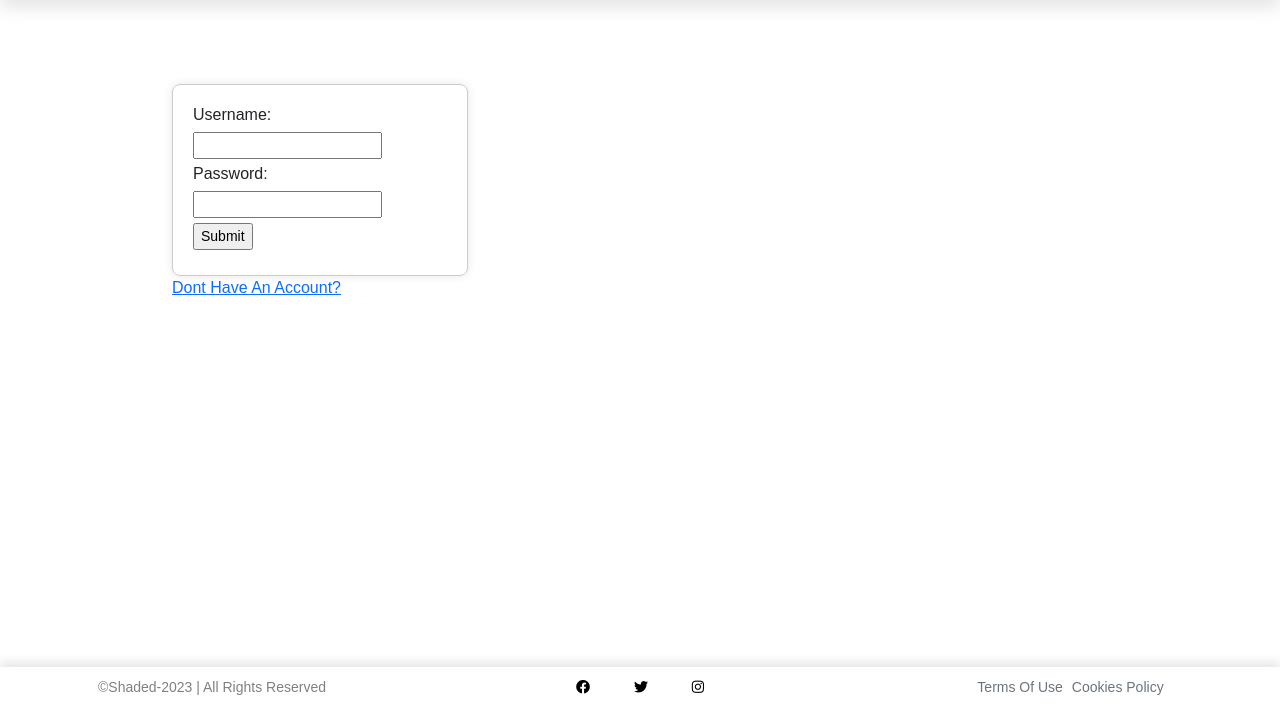
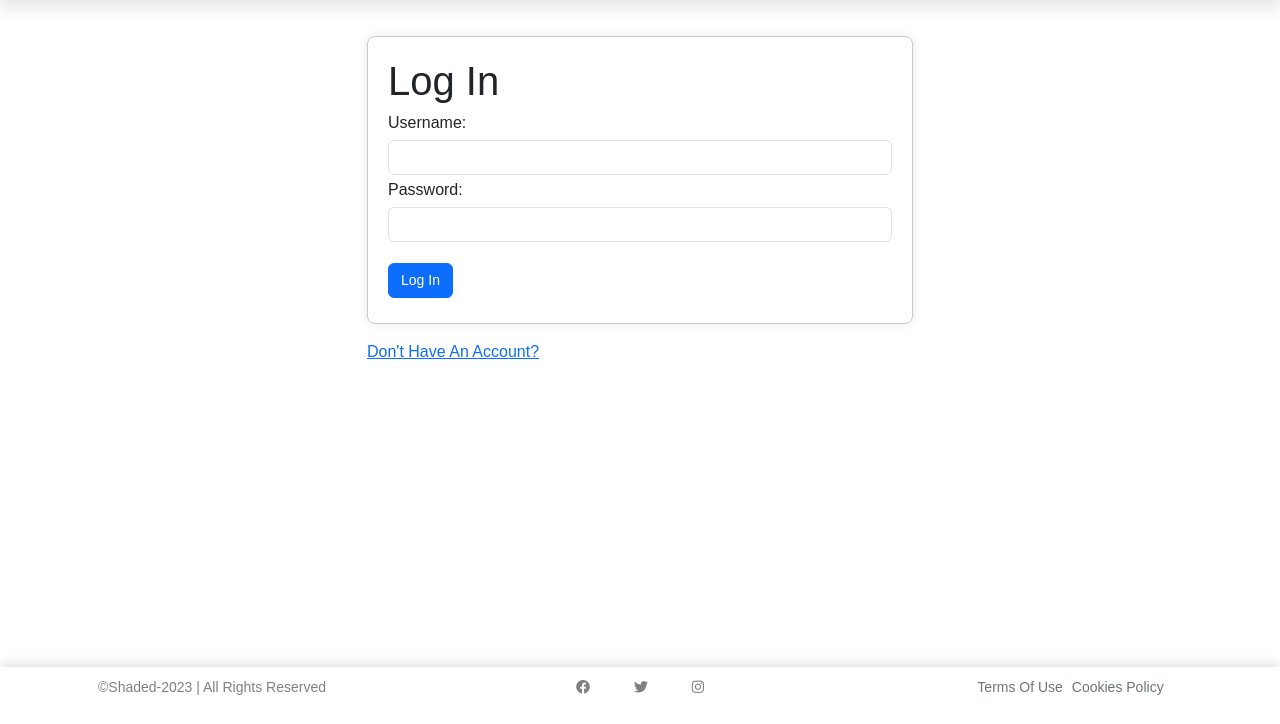
Before and after one commit to Archa-dev/Team-project-25, a PHP site: page /login.php in a window 1280 px wide. Shown: the part 76-800 px from the top of the page. Run offline with PHP 8.4, Linux system fonts and the light colour scheme.

Commit message:
Update login.php
Updated nav bar, added footer, edited the style code and edited the form. - Maryam

```diff
--- a/login.php
+++ b/login.php
@@ -2,18 +2,13 @@
 <html lang="en">
 
 <head>
-
 <meta charset="UTF-8" />
-    <title>Login - SHADED</title>
+    <title>Log In - SHADED</title>
     <link rel="stylesheet" href="https://cdn.jsdelivr.net/npm/bootstrap@5.3.2/dist/css/bootstrap.min.css"
         integrity="sha384-T3c6CoIi6uLrA9TneNEoa7RxnatzjcDSCmG1MXxSR1GAsXEV/Dwwykc2MPK8M2HN"
         crossorigin="anonymous">
     <link rel="stylesheet" href="https://cdnjs.cloudflare.com/ajax/libs/font-awesome/5.15.3/css/all.min.css">
 
-  <title>Login</title>
-  <h1>Login</h1>
-
-</head>
 <style>
    html {
     font-size: 100%;
@@ -79,7 +74,7 @@ main {
     /* Adjust the margin bottom to match the height of the footer */
 }
 
-/*Sign Up Styles by Maryam*/
+/*Log In Form Styles by Maryam*/
 .login-form {
             width: 100%;
             max-width: 600px;
@@ -125,7 +120,7 @@ main {
 
 .social-icons a {
             margin: 0 20px;
-            color: #000;
+            color: grey;
             font-size: 14px;
         }
 
@@ -139,10 +134,17 @@ main {
     text-decoration: underline; /* Add underlining on hover if desired */
     color: #000; /* Change the hover color as needed */
 }
-
 </style>
+</head>
 
 <body>
+
+<!--bootstrap js-->
+<script src="https://cdn.jsdelivr.net/npm/bootstrap@5.3.2/dist/js/bootstrap.bundle.min.js"
+                integrity="sha384-C6RzsynM9kWDrMNeT87bh95OGNyZPhcTNXj1NW7RuBCsyN/o0jlpcV8Qyq46cDfL"
+                crossorigin="anonymous">
+        </script>
+
 <header>
         <!-- added bootstrap navbar utility classes -->
         <nav class="navbar navbar-expand-sm w-100">
@@ -275,24 +277,55 @@ main {
         </nav>
 
     </header>
-    <main class = "sticky-footer-padding">
+
+    <main class="sticky-footer-padding">
         <div class="container mt-5">
             <div class="row justify-content-center">
                 <div class="col-md-6">
                     <form method="post" action="login.php" class="login-form">
+                    <h1>Log In</h1>
                     <h2>Username:</h2>
-        <input type="text" name="username">
+              <input type="text" name="Username" class="form-control" required>
+
                         <h2>Password:</h2>
-        <input type="password" name="password"><br>
-        <input type="submit" name="submit">
+                        <input type="password" name="inputPassword" class="form-control" required>
+
+                        <input type="submit" value="Log In" class="btn btn-primary mt-3">
                         <input type="hidden" name="logsub" value="TRUE">
                     </form>
-    <a href="signup.php">Dont have an account?</a>
+                    <p class="mt-3"><a href="signup.php">Don't have an account?</a></p>
                 </div>
             </div>
         </div>
+    </main>
 
-
+<!-- Bootstrap Container for Footer -->
+<div class="container-fluid">
+        <footer class="footer">
+            <div class="row">
+                <div class="col-md-4">
+                    <div class="footer-text">
+                        <p>&copy;Shaded-2023 | All Rights Reserved</p>
+                    </div>
+                </div>
+                <div class="col-md-4">
+                    <div class="social-icons">
+                        <!-- Add your social media icons  -->
+                        <a href="https://www.facebook.com/" target="_blank"><i class="fab fa-facebook"></i></a>
+                        <a href="https://twitter.com/" target="_blank"><i class="fab fa-twitter"></i></a>
+                        <a href="https://instagram.com/" target="_blank"><i class="fab fa-instagram"></i></a>
+                        <!-- Add more social media icons as needed -->
+                    </div>
+                </div>
+                <div class="col-md-4">
+                    <div class="terms-links">
+                        <a href="#">Terms of Use</a>
+                        <a href="#">Cookies Policy</a>
+                    </div>
+                </div>
+            </div>
+        </footer>
+    </div>
     <?php
     require_once('connectdb.php');
     if(isset($_POST['logsub'])){
@@ -340,31 +373,5 @@ main {
 
   }
     ?>
-<div class="container-fluid">
-        <footer class="footer">
-            <div class="row">
-                <div class="col-md-4">
-                    <div class="footer-text">
-                        <p>&copy;Shaded-2023 | All Rights Reserved</p>
-                    </div>
-                </div>
-                <div class="col-md-4">
-                    <div class="social-icons">
-                        <!-- Add your social media icons  -->
-                        <a href="https://www.facebook.com/" target="_blank"><i class="fab fa-facebook"></i></a>
-                        <a href="https://twitter.com/" target="_blank"><i class="fab fa-twitter"></i></a>
-                        <a href="https://instagram.com/" target="_blank"><i class="fab fa-instagram"></i></a>
-                        <!-- Add more social media icons as needed -->
-                    </div>
-                </div>
-                <div class="col-md-4">
-                    <div class="terms-links">
-                        <a href="#">Terms of Use</a>
-                        <a href="#">Cookies Policy</a>
-                    </div>
-                </div>
-            </div>
-        </footer>
-    </div>
 </body>
 </html>
```
Lines whose indentation alone changed are shown as unchanged.
